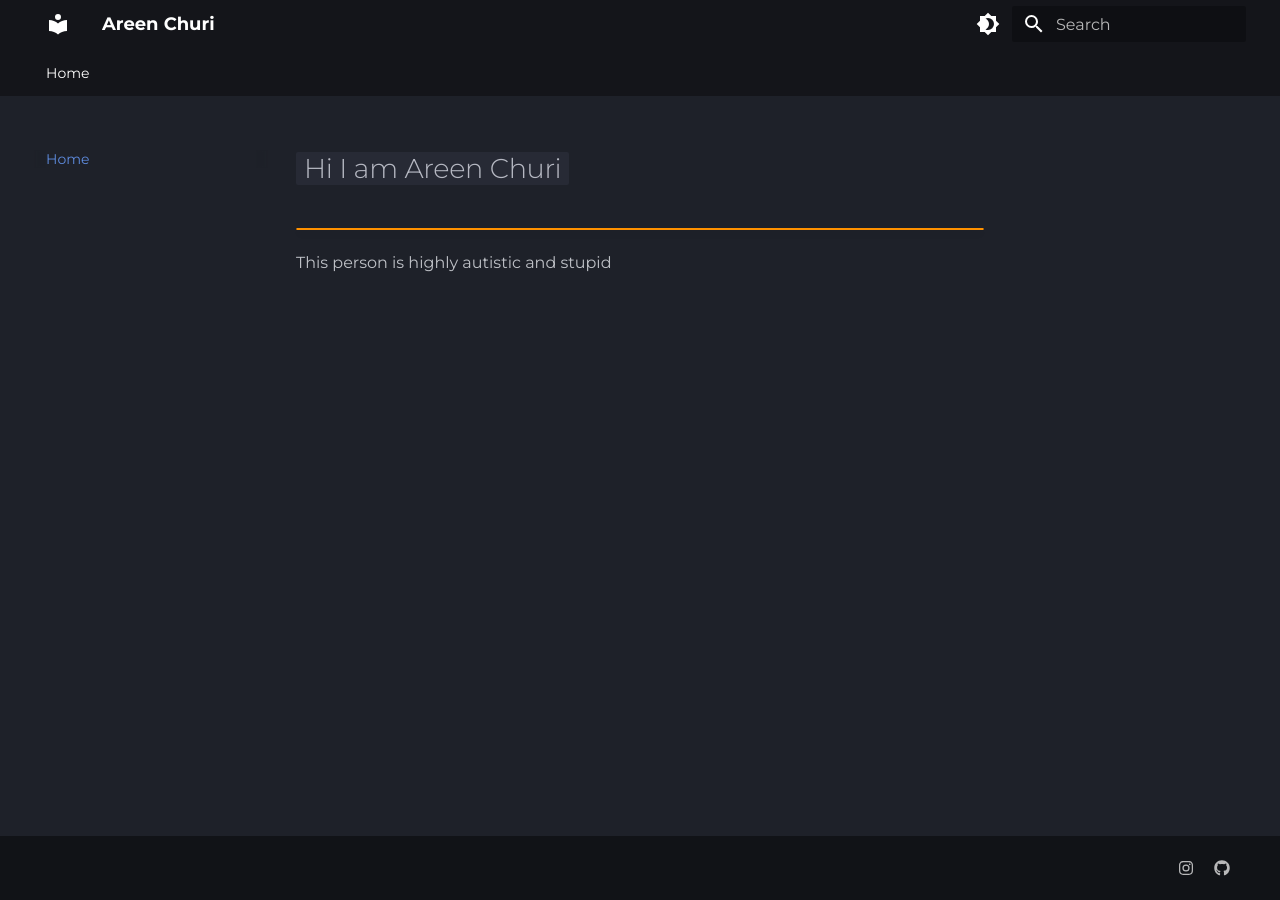
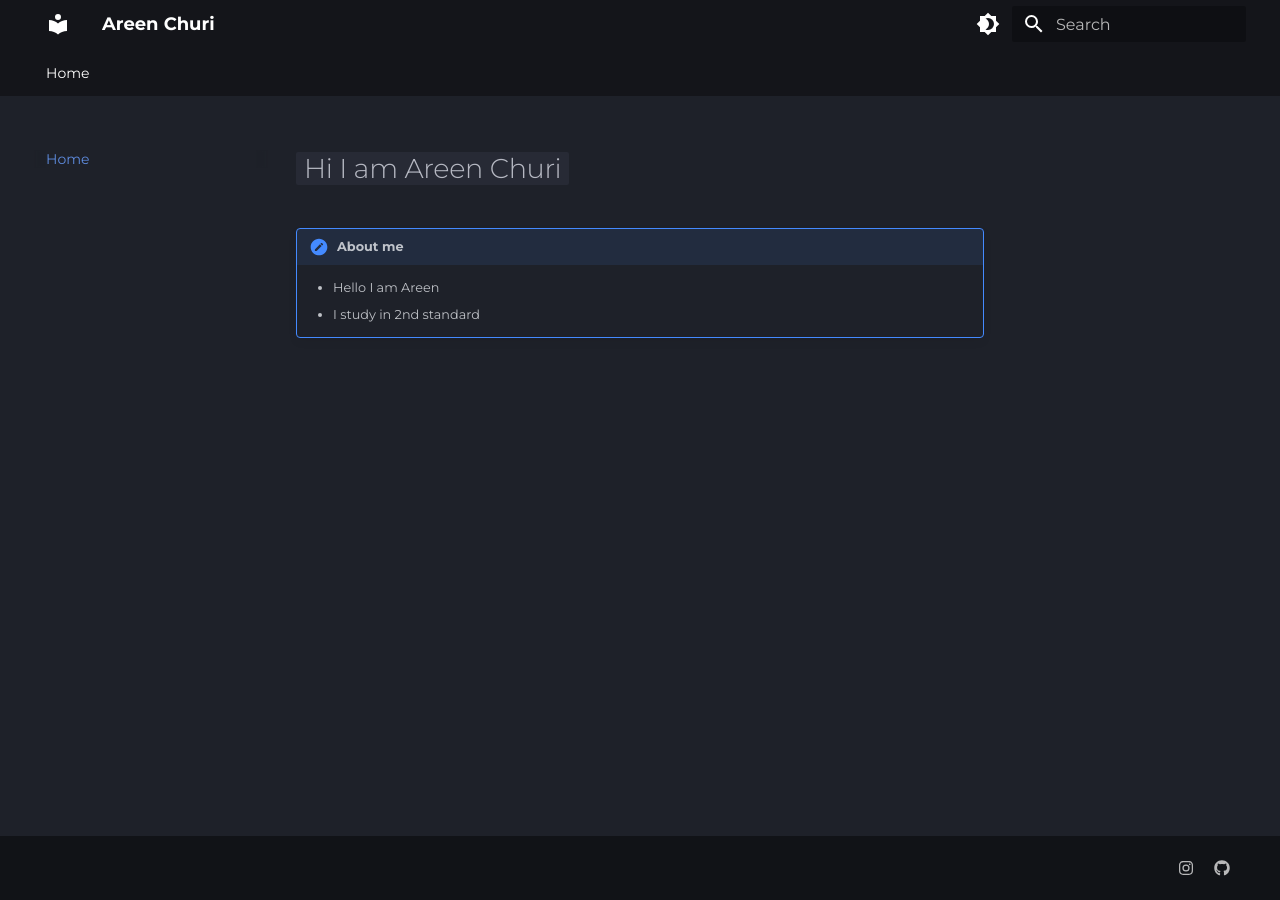
Before and after one commit to Areen-Churi/areen-churi.github.io, an MkDocs documentation site: the page built from docs/index.md, in a window 1280 px wide. Built offline with MkDocs 1.6.1 and Material for MkDocs 9.7.7, drawn with Linux system fonts in a browser that asks for light colours.

Commit message:
Adding regular content

```diff
--- a/docs/index.md
+++ b/docs/index.md
@@ -1,3 +1,4 @@
 # `Hi I am Areen Churi`
-!!! warning ""
-This person is highly autistic and stupid
+!!! note "About me"
+	- Hello I am Areen
+	- I study in 2nd standard
```
